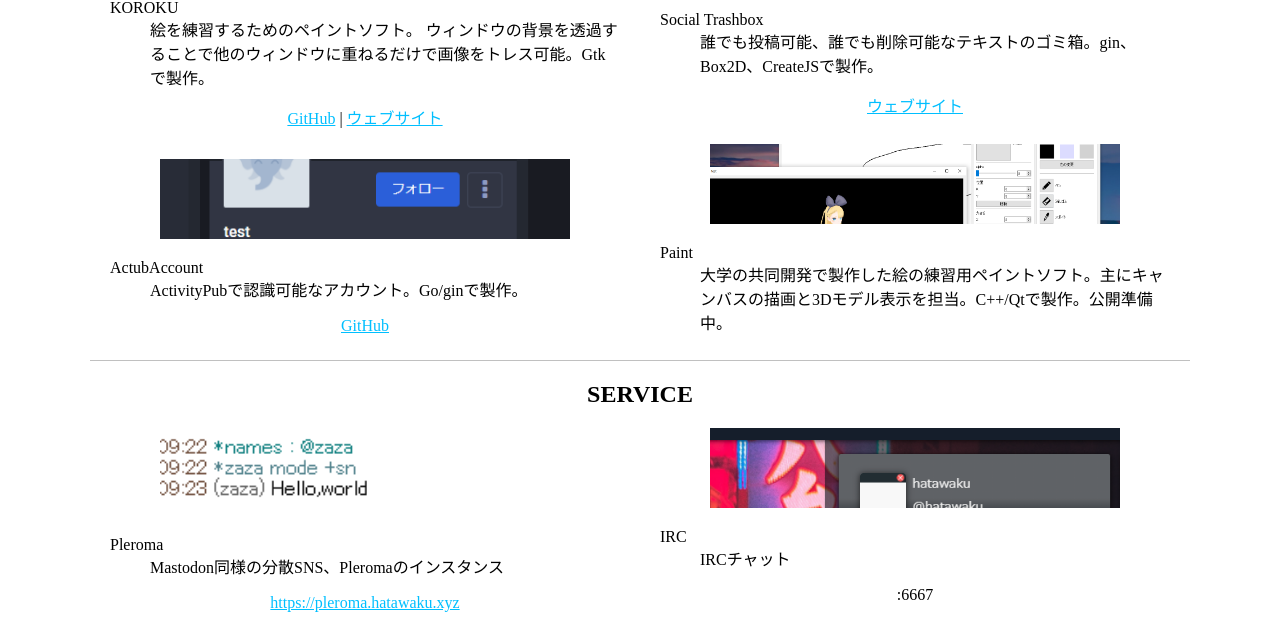
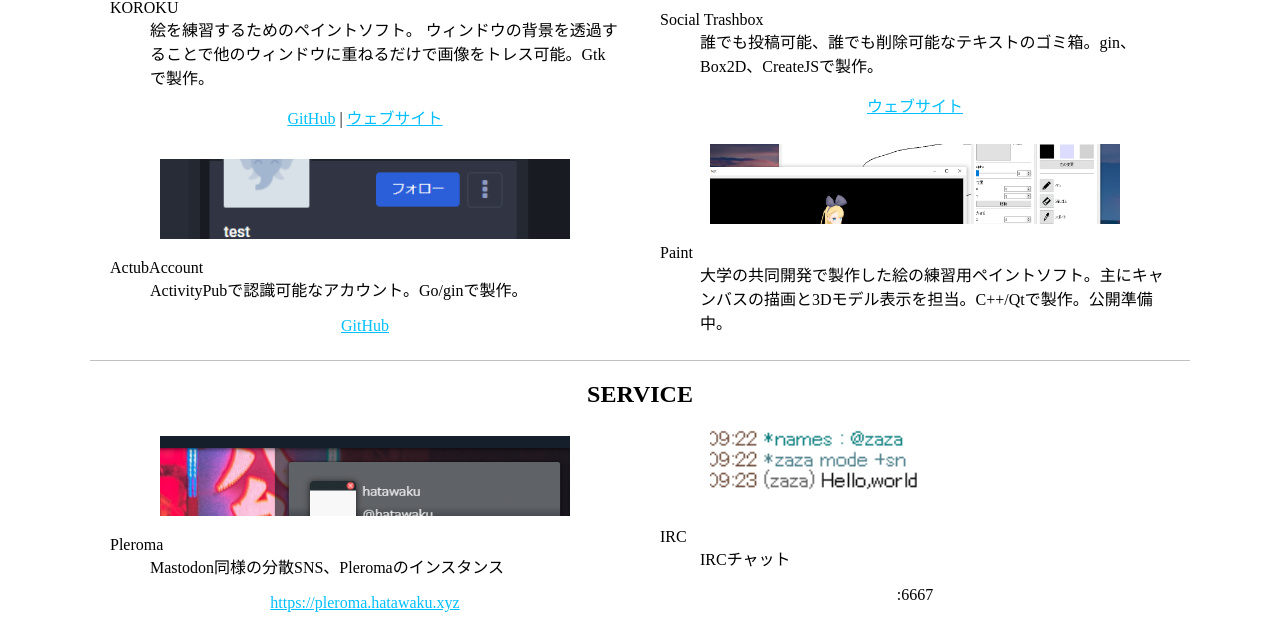
Before and after one commit to zazara/ProfilePage, a plain HTML site: page index.html in a window 1280 px wide. Shown: the part 454-1082 px from the top of the page. Drawn offline with Linux system fonts and the light colour scheme.

Commit message:
fix image path miss

```diff
--- a/index.html
+++ b/index.html
@@ -69,14 +69,14 @@
 
          <div class="works">
              <div class="work-card">
-                 <img class="work-image"src="IRC.png">
+                 <img class="work-image"src="pleroma.png">
                  <div class="work-text">
                      <dl><dt>Pleroma</dt><dd>Mastodon同様の分散SNS、Pleromaのインスタンス</dd></dl>
                  </div>
                   <a href="https://pleroma.hatawaku.xyz">https://pleroma.hatawaku.xyz</a>
              </div>
              <div class="work-card">
-                <img class="work-image"src="pleroma.png">
+                <img class="work-image"src="irc.png">
                 <div class="work-text">
                     <dl><dt>IRC</dt><dd>IRCチャット</dd></dl>
                 </div>
```
